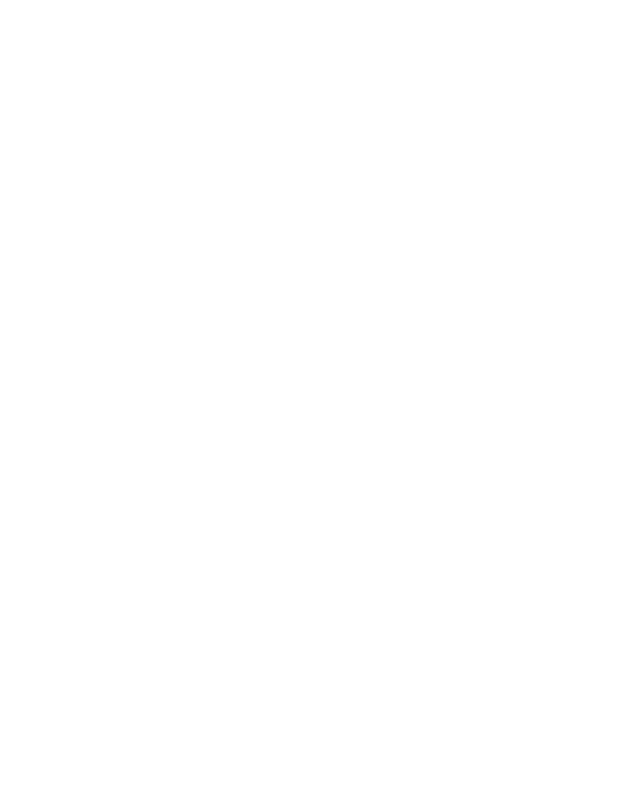
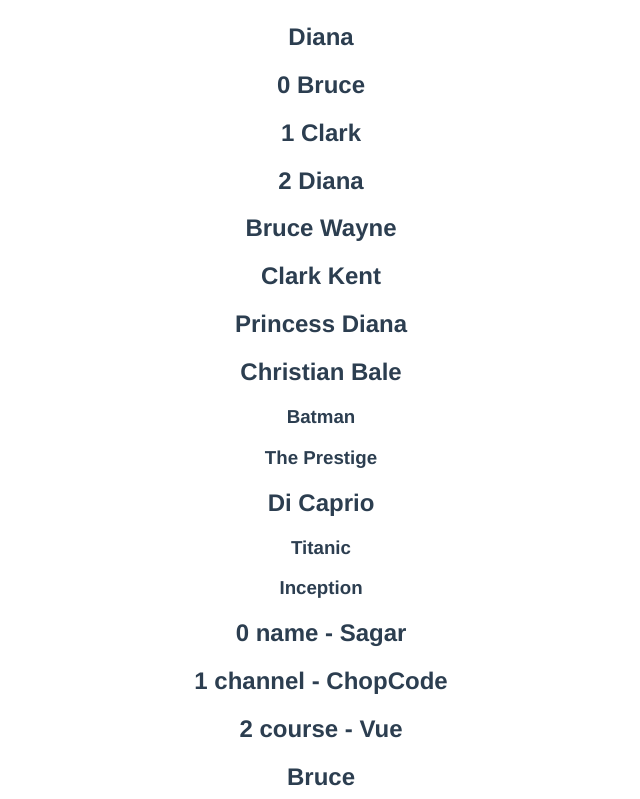
Before and after one commit to imsagarchopra/vuejs3demo, a Vue app: page / in a window 1280 px wide. Shown: the part 1341-2140 px from the top of the page, without its empty margins (319-959 px from the left). Before the commit the page ends 1268 px from the top, so only its background shows below. Built offline with nearby package versions, Linux system fonts and the light colour scheme.

Commit message:
List rendering using for loop

```diff
--- a/src/App.vue
+++ b/src/App.vue
@@ -38,6 +38,23 @@
   <h2 v-else>This is Not a Number</h2>
 
   <h2 v-show="num === 0">This is not a zero</h2>
+
+  <h2 v-for="name in names" :key="name">{{ name }}</h2>
+  <h2 v-for="(name,index) in names" :key="name">{{ index }} {{ name }}</h2>
+
+  <h2 v-for="name in fullNames" :key="name.first">{{ name.first }} {{ name.last }}</h2>
+
+  <div v-for="actor in actors" :key="actor.name">
+    <h2>{{ actor.name }}</h2>
+    <h3 v-for="movie in actor.movies" :key="movie">{{ movie }}</h3>
+  </div>
+
+  <h2 v-for="(value, key, index) in myInfo" :key="value">{{ index }} {{ key }} - {{ value }}</h2>
+
+  <template v-for="name in names" :key="name">
+    <h2>{{ name }}</h2>
+    <hr/>
+  </template>
 </template>
 
 <script>
@@ -80,7 +97,31 @@
         border: '1px solid red'
       },
 
-      num: 0
+      num: 0,
+
+      names: ['Bruce', 'Clark', 'Diana'],
+      fullNames:[
+        {first: 'Bruce', last:'Wayne'},
+        {first: 'Clark', last:'Kent'},
+        {first: 'Princess', last:'Diana'}
+      ],
+
+      actors:[
+       {
+          name: 'Christian Bale',
+          movies: ['Batman', 'The Prestige']
+       },
+       {
+          name: 'Di Caprio',
+          movies: ['Titanic', 'Inception']
+       }
+      ],
+
+      myInfo:{
+        name: 'Sagar',
+        channel: 'ChopCode',
+        course: 'Vue'
+      }
     }
   }
 }
```
